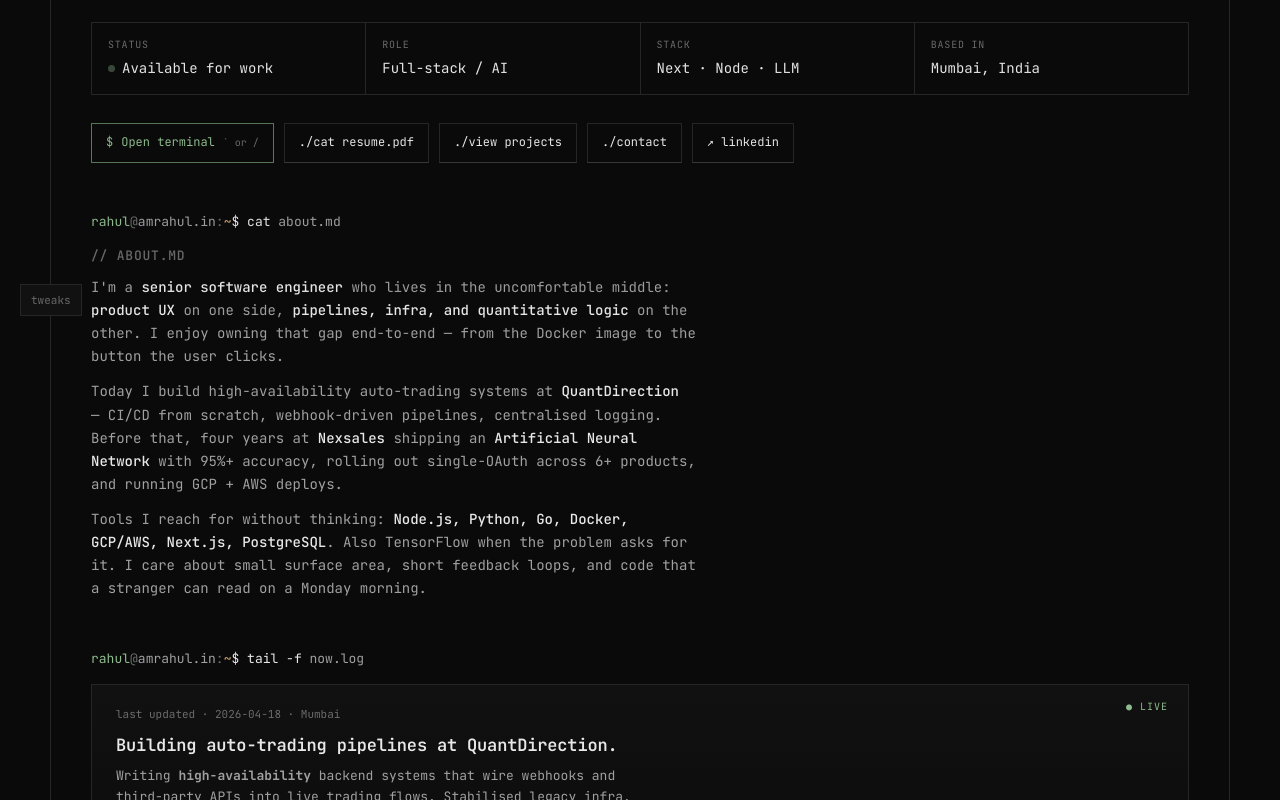
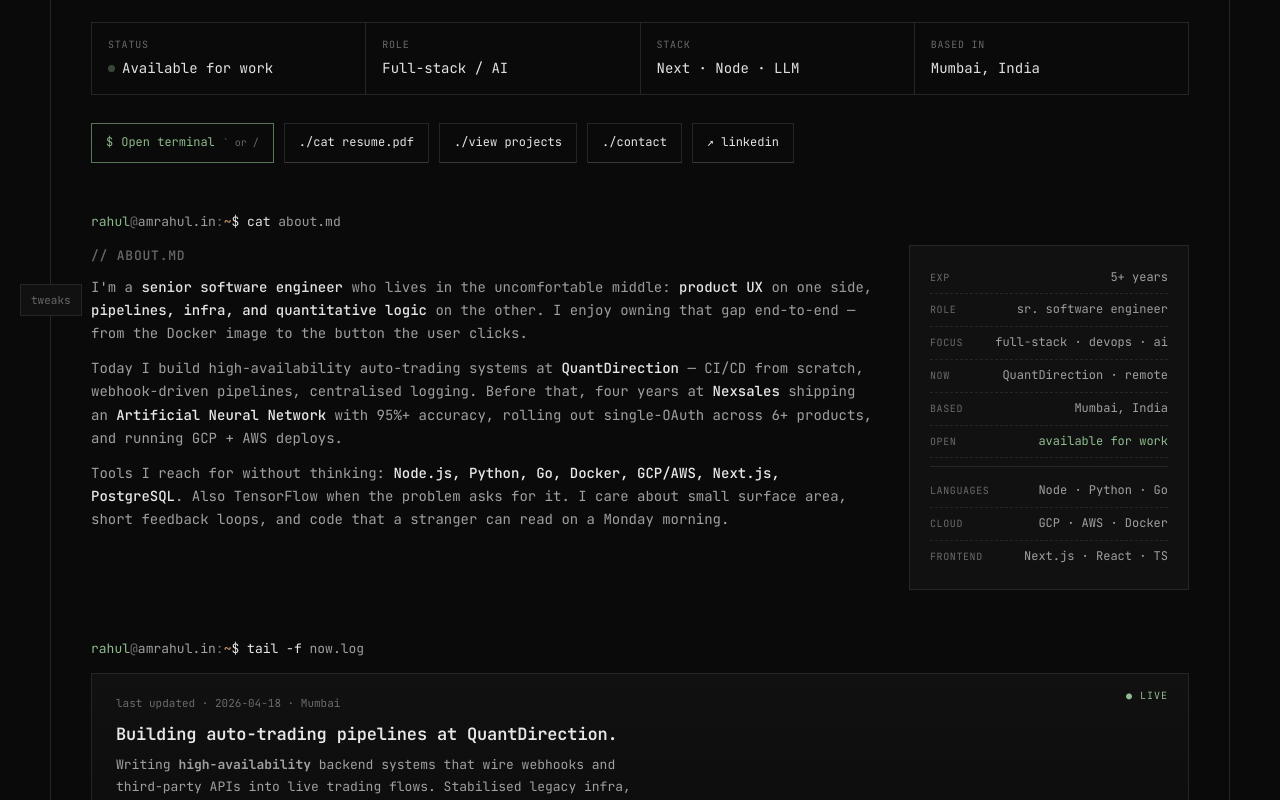
Before and after one commit to RAHUL1115/rahul1115.github.io, a Next.js app: page / in a window 1280 px wide. Shown: the part 464-1264 px from the top of the page. Built offline with nearby package versions, Linux system fonts and the light colour scheme; a web font is replaced by a local one.

Commit message:
feat(about): 2-col layout with stats card, use full width

```diff
--- a/app/globals.css
+++ b/app/globals.css
@@ -257,9 +257,36 @@
 .btn.primary:hover { background: var(--accent); color: var(--bg); }
 
 /* ── About ── */
-.about-body { max-width: 72ch; margin-top: 12px; }
-.about-body p { margin-bottom: 12px; color: var(--fg-dim); font-size: 14px; }
-.about-body p b { color: var(--fg); font-weight: 500; }
+.about-grid {
+  display: grid;
+  grid-template-columns: 1fr 280px;
+  gap: 32px;
+  margin-top: 12px;
+  align-items: start;
+}
+@media (max-width: 820px) { .about-grid { grid-template-columns: 1fr; } }
+
+.about-prose p { margin-bottom: 12px; color: var(--fg-dim); font-size: 14px; }
+.about-prose p b { color: var(--fg); font-weight: 500; }
+
+.about-card {
+  border: 1px solid var(--line);
+  background: var(--bg-elev);
+  padding: 16px 20px;
+  font-size: 12px;
+}
+.about-card-row {
+  display: flex;
+  justify-content: space-between;
+  align-items: baseline;
+  padding: 6px 0;
+  border-bottom: 1px dashed var(--line);
+  gap: 12px;
+}
+.about-card-row:last-child { border-bottom: none; }
+.about-card-row .k { color: var(--muted); font-size: 10px; letter-spacing: .06em; text-transform: uppercase; flex-shrink: 0; }
+.about-card-row .v { color: var(--fg-dim); text-align: right; }
+.about-card-divider { border-top: 1px solid var(--line); margin: 8px 0; }
 
 /* ── Experience ── */
 .xp {
--- a/app/page.tsx
+++ b/app/page.tsx
@@ -79,7 +79,8 @@
               <span className="usr">rahul</span>@<span className="host">amrahul.in</span>:<span className="path">~</span><span className="sig">$</span>{' '}
               <span className="cmd">cat</span> <span className="arg">about.md</span>
             </div>
-            <div className="out about-body">
+            <div className="out about-grid">
+              <div className="about-prose">
                 <h2 style={{ marginBottom: 10 }}>// about.md</h2>
                 <p>
                   I&apos;m a <b>senior software engineer</b> who lives in the uncomfortable middle: <b>product UX</b> on
@@ -97,6 +98,19 @@
                   Also TensorFlow when the problem asks for it. I care about small surface area, short feedback loops,
                   and code that a stranger can read on a Monday morning.
                 </p>
+              </div>
+              <div className="about-card">
+                <div className="about-card-row"><span className="k">exp</span><span className="v">5+ years</span></div>
+                <div className="about-card-row"><span className="k">role</span><span className="v">sr. software engineer</span></div>
+                <div className="about-card-row"><span className="k">focus</span><span className="v">full-stack · devops · ai</span></div>
+                <div className="about-card-row"><span className="k">now</span><span className="v">QuantDirection · remote</span></div>
+                <div className="about-card-row"><span className="k">based</span><span className="v">Mumbai, India</span></div>
+                <div className="about-card-row"><span className="k">open</span><span className="v" style={{ color: 'var(--accent)' }}>available for work</span></div>
+                <div className="about-card-divider" />
+                <div className="about-card-row"><span className="k">languages</span><span className="v">Node · Python · Go</span></div>
+                <div className="about-card-row"><span className="k">cloud</span><span className="v">GCP · AWS · Docker</span></div>
+                <div className="about-card-row"><span className="k">frontend</span><span className="v">Next.js · React · TS</span></div>
+              </div>
             </div>
           </section>
 
```
Lines whose indentation alone changed are shown as unchanged.
